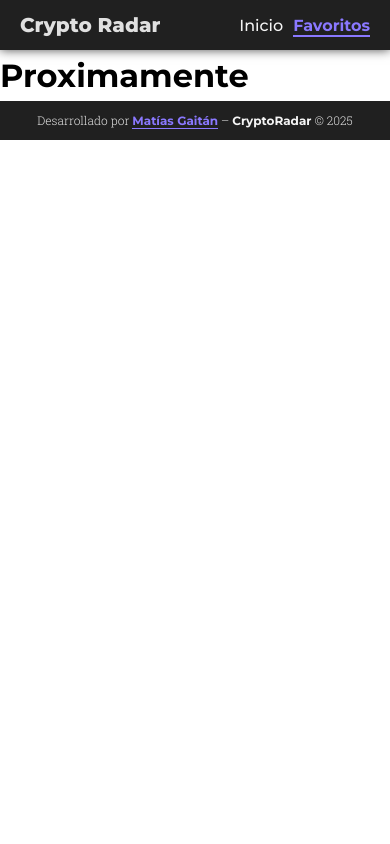
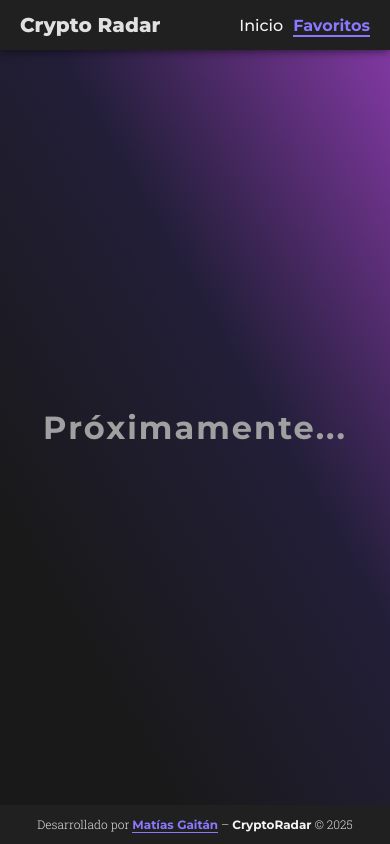
Before and after one commit to gaitanmatias/CryptoRadarApp, a React (Vite) app: page /watchlist in a window 390 px wide. Built offline with nearby package versions, Linux system fonts and the light colour scheme.

Commit message:
style(WatchList): agrega estilos responsivos

```diff
--- a/src/pages/WatchlistPage/WatchlistPage.css
+++ b/src/pages/WatchlistPage/WatchlistPage.css
@@ -0,0 +1,20 @@
+.watchlist-container {
+  display: flex;
+  align-items: center;
+  justify-content: center;
+  flex: 1;
+  gap: 60px;
+
+  width: 100%;
+  padding: 30px 2px;
+
+  background: var(--bg-gradient);
+  background-color: var(--bg-color-dark);
+  color: var(--text-color-main);
+}
+
+.watchlist-title {
+  font-size: var(--title-size);
+  color: var(--text-color-dark);
+  letter-spacing: 2px;
+}
--- a/src/pages/WatchlistPage/WatchlistPage.jsx
+++ b/src/pages/WatchlistPage/WatchlistPage.jsx
@@ -1,9 +1,11 @@
 import React from 'react'
+import Loader from '../../components/Loader/Loader'
+import './WatchlistPage.css'
 
 function WatchlistPage() {
   return (
-    <main>
-      <h1>Proximamente</h1>
+    <main className='watchlist-container'>
+      <h2 className='watchlist-title'>Próximamente...</h2>
     </main>
   )
 }
```
